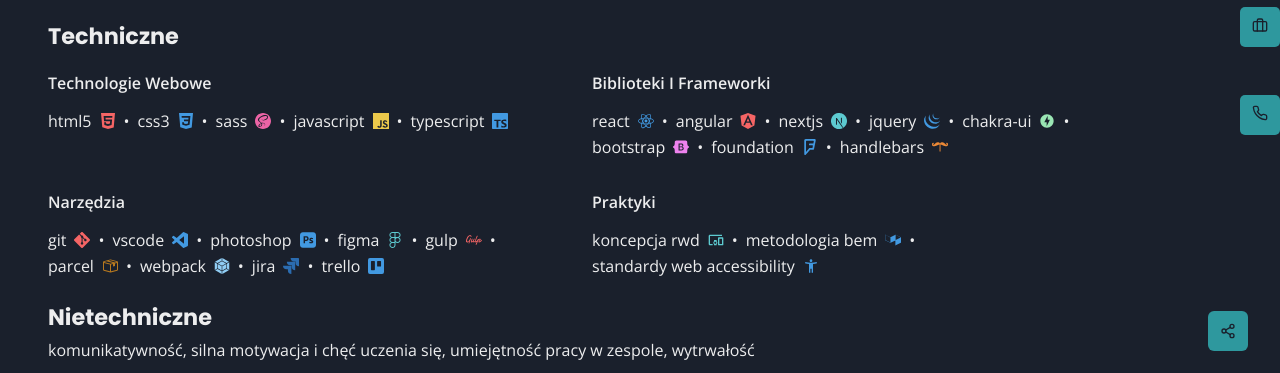
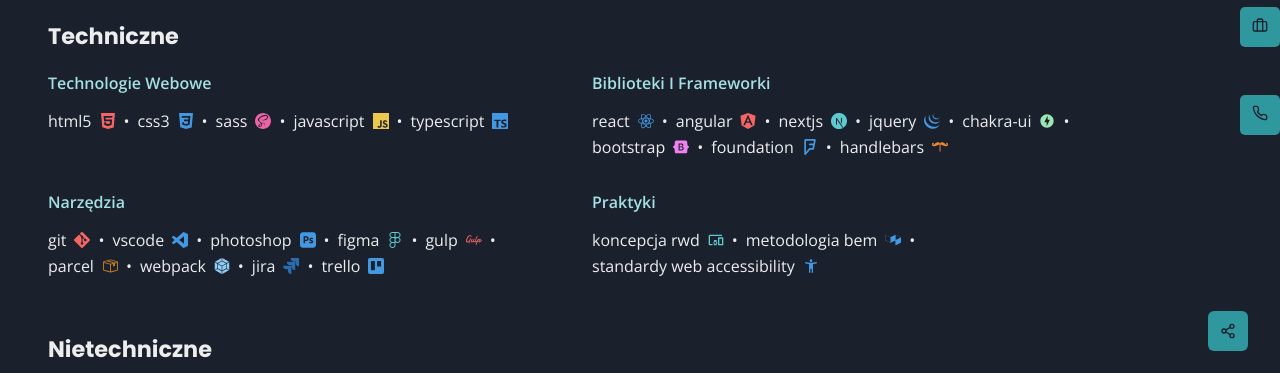
Before and after one commit to wooqash/resume, a Next.js app: page /about in a window 1280 px wide. Shown: the part 417-790 px from the top of the page. Built offline with nearby package versions, Linux system fonts and the light colour scheme.

Commit message:
feat(components): added colors to subheadings

```diff
--- a/components/Skills/Skills.tsx
+++ b/components/Skills/Skills.tsx
@@ -148,7 +148,7 @@
                 >
                   {type.name}
                 </Heading>
-                <Flex flexWrap="wrap" w="100%">
+                <Flex flexWrap="wrap" w="100%" pb="8">
                   {Array.isArray(type.skillsGroups) ? (
                     type.skillsGroups.map((group) => {
                       return (
@@ -161,6 +161,9 @@
                           >
                             <Heading
                               as="h4"
+                              color={
+                                colorMode === "dark" ? "teal.200" : "teal.700"
+                              }
                               fontSize={{ base: ".9rem", lg: "1rem" }}
                               textTransform="capitalize"
                               fontFamily="body"
```
